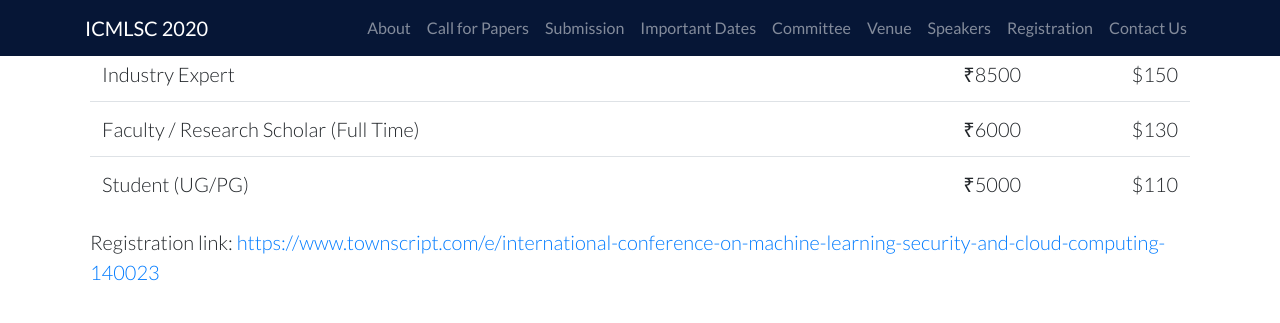
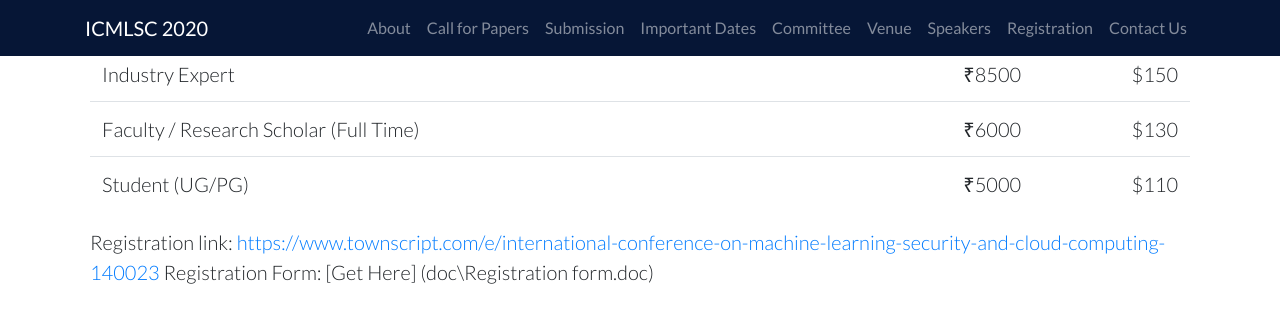
Before and after one commit to ieeevardhaman/icmlsc-website, a Jekyll site: the page built from pages/registration.md, in a window 1280 px wide and 900 px high, scrolled down 833 px, cut to the strip 0-349 px from the top of the window. Shown: the top 323 px of the strip. Built offline with Jekyll 4.4.1, drawn with Linux system fonts in a browser that asks for light colours; our own code applies the rules of GitHub Pages for plain Markdown files.

Commit message:
Update registration.md

```diff
--- a/pages/registration.md
+++ b/pages/registration.md
@@ -14,3 +14,4 @@ These are the registration costs for various types of participants:
 | Student (UG/PG)              | ₹5000 | $110 |
 
 Registration link: <https://www.townscript.com/e/international-conference-on-machine-learning-security-and-cloud-computing-140023>
+Registration Form: [Get Here] (doc\Registration form.doc)
```
